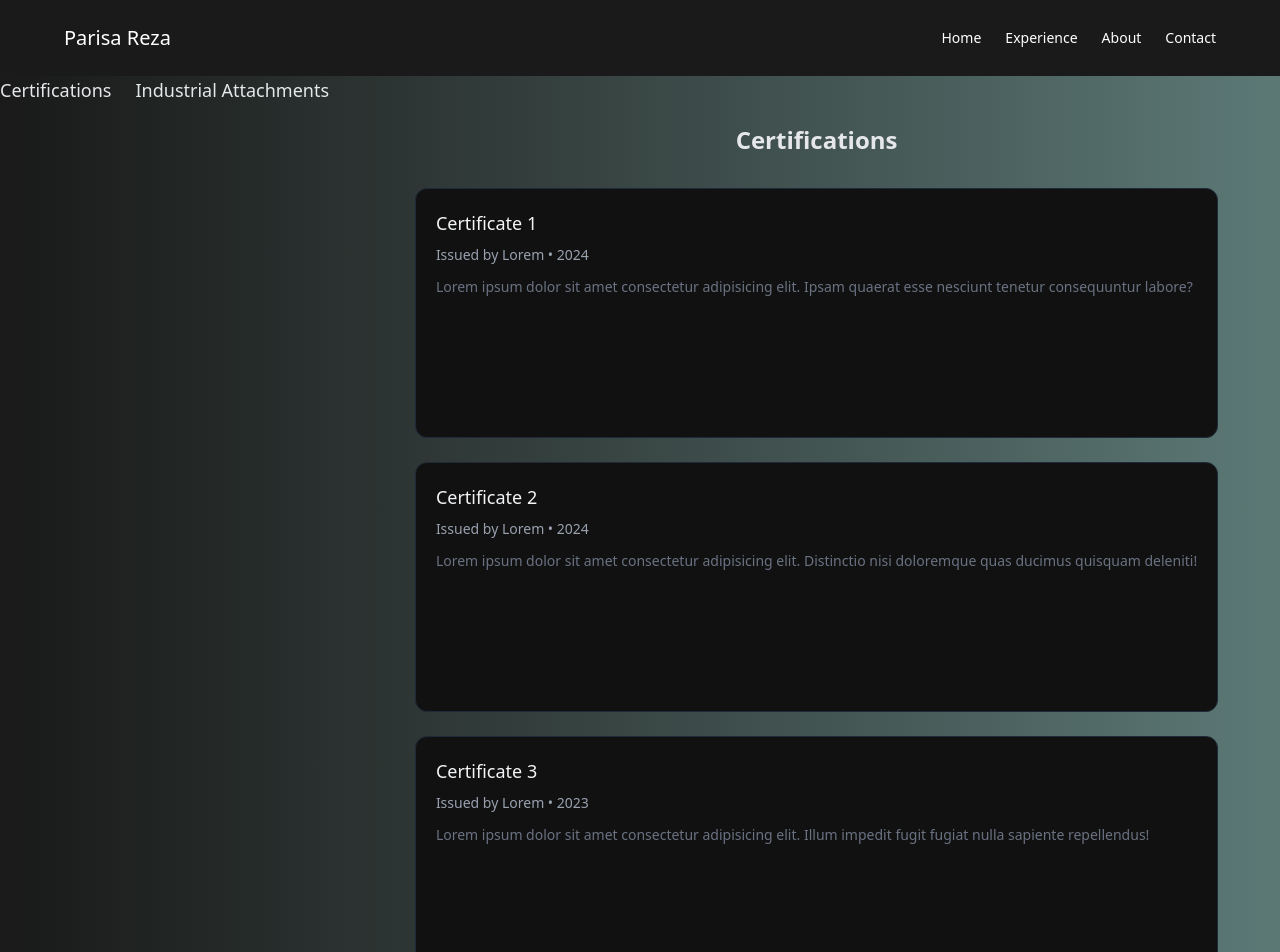
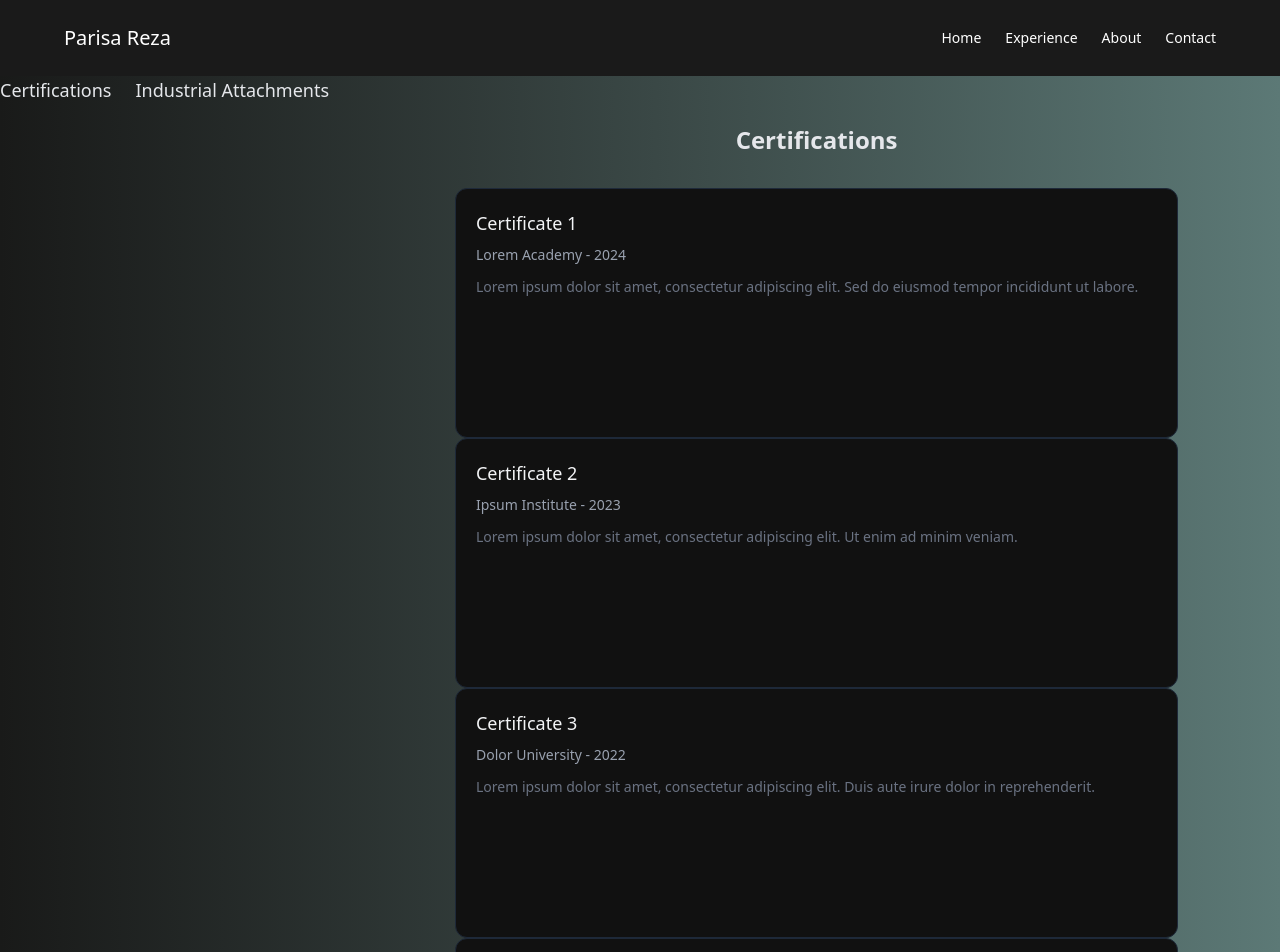
Before and after one commit to Parisa-Reza/portfolio-react, a React (Vite) app: page /portfolio-react/experience/certifications in a window 1280 px wide. Shown: the top 952 px of the page. Built offline with nearby package versions, Linux system fonts and the light colour scheme.

Commit message:
added : attachment section

```diff
--- /dev/null
+++ b/src/components/indusrtialAttachments/AttachmentCard.jsx
@@ -0,0 +1,44 @@
+import { Link } from "react-router"
+export const AttachmentCard = ({attachment}) => {
+  return (
+    <div className=" border border-white  p-5 h-[300px] hover:border-gray-600 transition flex flex-col justify-between">
+  <div>
+    <h3 className="text-lg font-medium text-gray-100 mb-2">
+      {attachment.companyName}
+    </h3>
+    <p className="text-md text-gray-400 mb-1">
+      <span className="font-semibold">Role:</span> {attachment.role}
+    </p>
+    <p className="text-md text-gray-400 mb-1">
+      <span className="font-semibold">Duration:</span> {attachment.duration}
+    </p>
+    <p className="text-md text-gray-400 mb-2">
+      <span className="font-semibold">Location:</span> {attachment.location}
+    </p>
+
+    <p className="text-md text-gray-500 mb-2">
+      <span className="font-semibold">Project:</span> {attachment.projectTitle}
+    </p>
+    <p className="text-md text-gray-500 mb-2">
+      {attachment.description}
+    </p>
+
+    <p className="text-md text-gray-500 mb-2">
+      <span className="font-semibold">Technologies:</span> {attachment.technologiesUsed.join(", ")}
+    </p>
+  </div>
+
+
+  {/* Correct: only one <a> */}
+{/* <Link
+    to={attachment.githubLink} // can also be an internal route like "/attachments/1"
+    target="_blank"
+    className="text-sm text-gray-200 bg-gray-700 hover:bg-gray-600 py-1 px-3 rounded transition-colors duration-200 self-start"
+  >
+    GitHub
+  </Link> */}
+
+</div>
+
+  )
+}
--- /dev/null
+++ b/src/components/indusrtialAttachments/IndustrialAttachments.jsx
@@ -0,0 +1,52 @@
+import { AttachmentCard } from "./AttachmentCard";
+
+export const IndustrialAttachments = () => {
+  const industrialAttachmentList = [
+    {
+      id: 1,
+      companyName: "Lorem Company",
+      role: "Lorem",
+      duration: "Lorem ipsumt",
+      location: "Lorem ipsum dolor sit amet",
+      technologiesUsed: [
+        "Lorem Ipsum JS",
+        "Lorem Ipsum React",
+        "Lorem Ipsum Node",
+      ],
+      projectTitle: "Lorem ipsum dolor sit amet",
+      description:
+        "Lorem ipsum dolor sit amet, consectetur adipiscing elit, sed do eiusmod tempor incididunt ut labore et dolore magna aliqua.",
+
+      githubLink: "https://github.com/lorem-ipsum-project1",
+    },
+    {
+      id: 2,
+      companyName: "Ipsum Company",
+      role: "ipsum",
+      duration: "Lorem ipsumt",
+      location: "Lorem ipsum dolor sit amet",
+      technologiesUsed: [
+        "Lorem Ipsum JS",
+        "Lorem Ipsum React",
+        "Lorem Ipsum Node",
+      ],
+      projectTitle: "Lorem ipsum dolor sit amet",
+      description:
+        "Lorem ipsum dolor sit amet, consectetur adipiscing elit, sed do eiusmod tempor incididunt ut labore et dolore magna aliqua.",
+      githubLink: "https://github.com/lorem-ipsum-project2",
+    },
+  ];
+
+  return <div>
+     <div className="flex flex-col gap-20 mx-auto px-4 py-12 ">
+          <h2 className="text-2xl font-semibold text-gray-200 mb-8 text-center">
+         Industrial Attachments
+          </h2>
+          <div>
+            {industrialAttachmentList.map((attachment)=>
+              <AttachmentCard key={attachment.id} attachment={attachment}/>
+            )}
+          </div>
+        </div>
+  </div>;
+};
--- /dev/null
+++ b/src/components/indusrtialAttachments/index.jsx
@@ -0,0 +1,2 @@
+export * from "./AttachmentCard"
+export * from "./IndustrialAttachments"
--- a/src/pages/ExperiencePage.jsx
+++ b/src/pages/ExperiencePage.jsx
@@ -1,5 +1,4 @@
 import { Outlet, Link } from "react-router";
-import { Certifications } from "./experience";
 export const Experience = () => {
   return (
     <div className="bg-gradient-to-r from-[rgb(25,26,25)] to-[rgb(92,121,118)]">
--- a/src/pages/experience/Attachments.jsx
+++ b/src/pages/experience/Attachments.jsx
@@ -1,9 +1,10 @@
 import { Link } from "react-router";
+import { IndustrialAttachments } from "../../components/indusrtialAttachments";
 export const Attachments = () => {
   return (
     <div>
       <li className="hover:text-gray-300 transition">
-        <Link to={"attachments"}>BJIT, Monstarlab Bangladesh</Link>
+        <Link to={"attachments"}><IndustrialAttachments/></Link>
       </li>
     </div>
   );
--- /dev/null
+++ b/src/pages/experience/CertifiactionCard.jsx
@@ -0,0 +1,15 @@
+export const CertificationCard =({certificate})=>{
+return (
+    <div className="bg-[#111]  border border-gray-800 rounded-xl p-5 h-[250px] hover:border-gray-600 transition">
+          <h3 className="text-lg font-medium text-gray-100 mb-2">
+            {certificate.title}
+          </h3>
+          <p className="text-sm text-gray-400 mb-3">
+            {`${certificate.issuer} - ${certificate.date}`}
+          </p>
+          <p className="text-sm text-gray-500">
+          {certificate.description}
+          </p>
+        </div>
+)
+}
--- a/src/pages/experience/Certifications.jsx
+++ b/src/pages/experience/Certifications.jsx
@@ -1,63 +1,48 @@
+import { CertificationCard } from "./CertifiactionCard";
+
 export const Certifications = () => {
+
+ const certificateList = [
+  {
+    id: 1,
+    title: "Certificate 1",
+    issuer: "Lorem Academy",
+    date: "2024",
+    description: "Lorem ipsum dolor sit amet, consectetur adipiscing elit. Sed do eiusmod tempor incididunt ut labore."
+  },
+  {
+    id: 2,
+    title: "Certificate 2",
+    issuer: "Ipsum Institute",
+    date: "2023",
+    description: "Lorem ipsum dolor sit amet, consectetur adipiscing elit. Ut enim ad minim veniam."
+  },
+  {
+    id: 3,
+    title: "Certificate 3",
+    issuer: "Dolor University",
+    date: "2022",
+    description: "Lorem ipsum dolor sit amet, consectetur adipiscing elit. Duis aute irure dolor in reprehenderit."
+  },
+  {
+    id: 4,
+    title: "Certificate 4",
+    issuer: "Sit Amet Center",
+    date: "2021",
+    description: "Lorem ipsum dolor sit amet, consectetur adipiscing elit. Excepteur sint occaecat cupidatat non proident."
+  },
+];
+
+
   return (
-    <div className="flex flex-col mx-auto px-4 py-12">
+    <div className="flex flex-col mx-auto px-4 py-12 ">
       <h2 className="text-2xl font-semibold text-gray-200 mb-8 text-center">
         Certifications
       </h2>
-
-      <div className="flex flex-col gap-6 ">
-
-        <div className="bg-[#111] border border-gray-800 rounded-xl p-5 h-[250px] hover:border-gray-600 transition">
-          <h3 className="text-lg font-medium text-gray-100 mb-2">
-            Certificate 1
-          </h3>
-          <p className="text-sm text-gray-400 mb-3">
-            Issued by Lorem • 2024
-          </p>
-          <p className="text-sm text-gray-500">
-          Lorem ipsum dolor sit amet consectetur adipisicing elit. Ipsam quaerat esse nesciunt tenetur consequuntur labore?
-          </p>
-        </div>
-
-
-        <div className="bg-[#111] border border-gray-800 rounded-xl p-5 h-[250px] hover:border-gray-600 transition">
-          <h3 className="text-lg font-medium text-gray-100 mb-2">
-            Certificate 2
-          </h3>
-          <p className="text-sm text-gray-400 mb-3">
-            Issued by Lorem • 2024
-          </p>
-          <p className="text-sm text-gray-500">
-           Lorem ipsum dolor sit amet consectetur adipisicing elit. Distinctio nisi doloremque quas ducimus quisquam deleniti!
-          </p>
-        </div>
-
-
-        <div className="bg-[#111] border border-gray-800 rounded-xl p-5 h-[250px] hover:border-gray-600 transition">
-          <h3 className="text-lg font-medium text-gray-100 mb-2">
-            Certificate 3
-          </h3>
-          <p className="text-sm text-gray-400 mb-3">
-            Issued by Lorem • 2023
-          </p>
-          <p className="text-sm text-gray-500">
-           Lorem ipsum dolor sit amet consectetur adipisicing elit. Illum impedit fugit fugiat nulla sapiente repellendus!
-          </p>
-        </div>
-
-
-        <div className="bg-[#111] border border-gray-800 rounded-xl p-5 h-[250px] hover:border-gray-600 transition">
-          <h3 className="text-lg font-medium text-gray-100 mb-2">
-            Certificate 4
-          </h3>
-          <p className="text-sm text-gray-400 mb-3">
-            Issued by Lorem • 2023
-          </p>
-          <p className="text-sm text-gray-500">
-           Lorem, ipsum dolor sit amet consectetur adipisicing elit. Tempora, unde. Dicta rerum saepe voluptate enim.
-          </p>
-        </div>
-
+      <div>
+        {certificateList.map((certificate)=>
+          <CertificationCard key={certificate.id} certificate={certificate}/>
+        )}
       </div>
     </div>
   );
```
